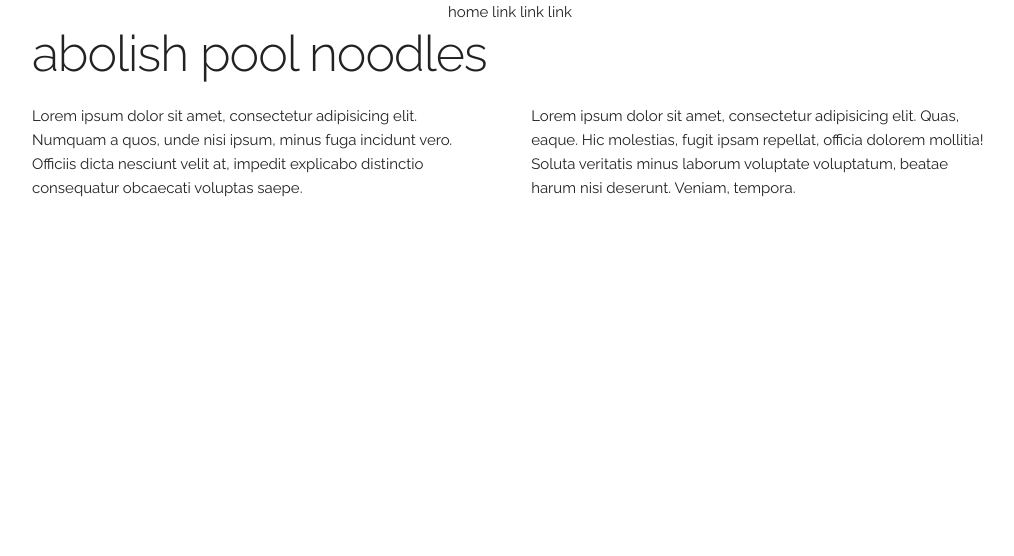
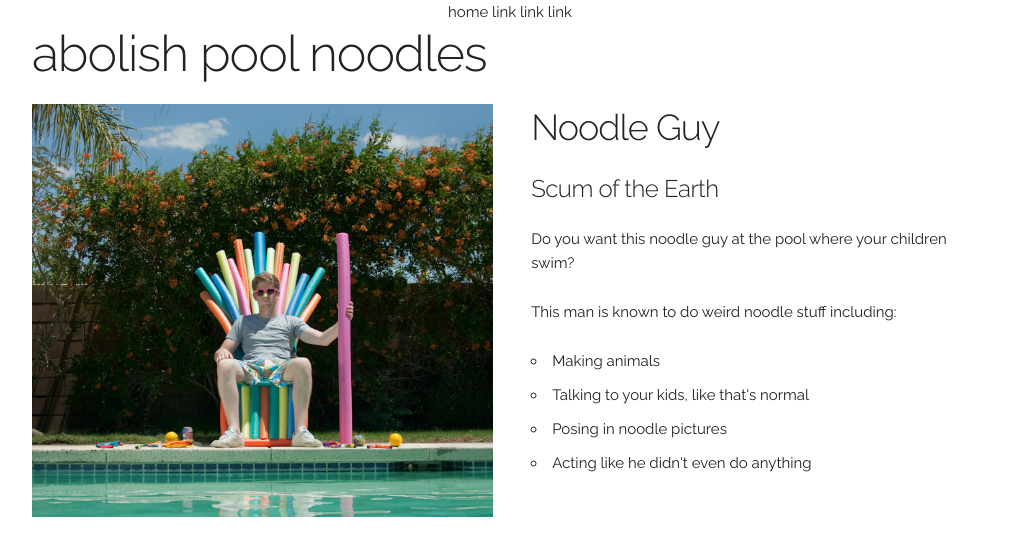
Before and after one commit to Mikerob215/cause, a plain HTML site: page template.html in a window 1280 px wide. Shown: the whole page, without its empty margins (128-1142 px from the left). Drawn offline with Linux system fonts and the light colour scheme.

Commit message:
added content

```diff
--- a/css/style.css
+++ b/css/style.css
@@ -0,0 +1,6 @@
+.noodleguy {
+  width: 100%;
+}
+.content{
+
+}
--- a/template.html
+++ b/template.html
@@ -49,12 +49,21 @@
     <article>
       <div class="row">
         <div class="six columns">
-          Lorem ipsum dolor sit amet, consectetur adipisicing elit. Numquam a quos, unde nisi ipsum, minus fuga incidunt vero. Officiis dicta nesciunt velit at, impedit explicabo distinctio consequatur obcaecati voluptas saepe.
+          <img src="images/noodleguy.jpg" alt="noodle guy" class="noodleguy">
         </div>
-
-        <div class=" six columns">Lorem ipsum dolor sit amet, consectetur adipisicing elit. Quas, eaque. Hic molestias, fugit ipsam repellat, officia dolorem mollitia! Soluta veritatis minus laborum voluptate voluptatum, beatae harum nisi deserunt. Veniam, tempora.</div>
+        <div class="six columns content">
+            <h3>Noodle Guy</h3>
+            <h5>Scum of the Earth</h5>
+            <p>Do you want this noodle guy at the pool where your children swim?</p>
+            <p>This man is known to do weird noodle stuff including:</p>
+            <ul>
+              <li>Making animals</li>
+              <li>Talking to your kids, like that's normal</li>
+              <li>Posing in noodle pictures</li>
+              <li>Acting like he didn't even do anything</li>
+            </ul>
+        </div>
       </div>
-
     </article>
   </div>
 
```
Also changed, not shown: images/noodleguy.jpg (added).
